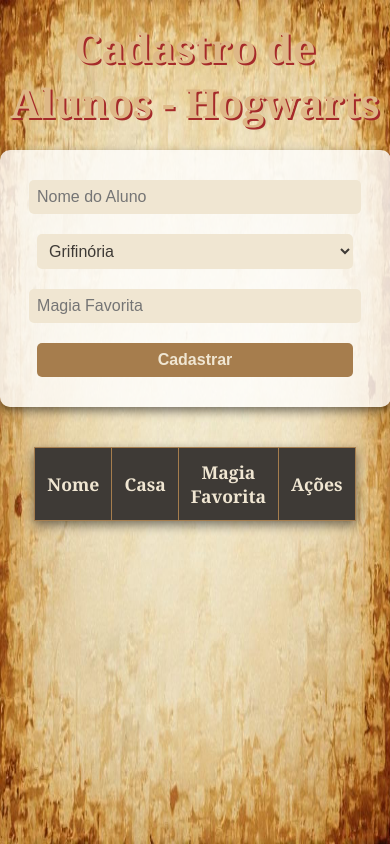
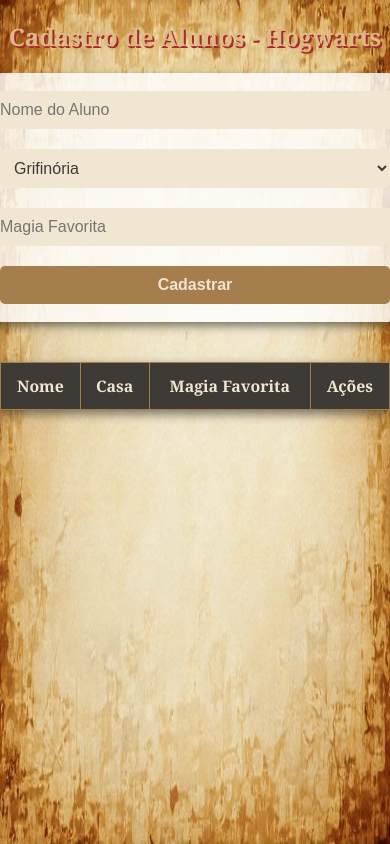
Before and after one commit to Jamille-Santos/Hogwarts-Cadastro-de-Alunos, a plain HTML site: page pages/index.html in a window 390 px wide. Drawn offline with Linux system fonts and the light colour scheme.

Commit message:
:art: Adicionei responsividade à página com ajustes de layout :fox_face:

```diff
--- a/css/style.css
+++ b/css/style.css
@@ -83,3 +83,32 @@
 tr:nth-child(odd) {
     background-color: #3e3a36;
 }
+@media screen and (max-width: 768px) {
+    h1 {
+        font-size: 2em;
+    }
+    form {
+        width: 100%;
+        padding: 10px;
+    }
+    input, select, button {
+        width: 100%;
+        padding: 12px;
+    }
+    table {
+        width: 100%;
+        font-size: 0.9em;
+    }
+}
+
+@media screen and (max-width: 480px) {
+    h1 {
+        font-size: 1.5em;
+    }
+    form {
+        padding: 8px;
+    }
+    input, select, button {
+        padding: 10px;
+    }
+}
```
Also changed, not shown: pages/index.html (+1 -0 lines).
